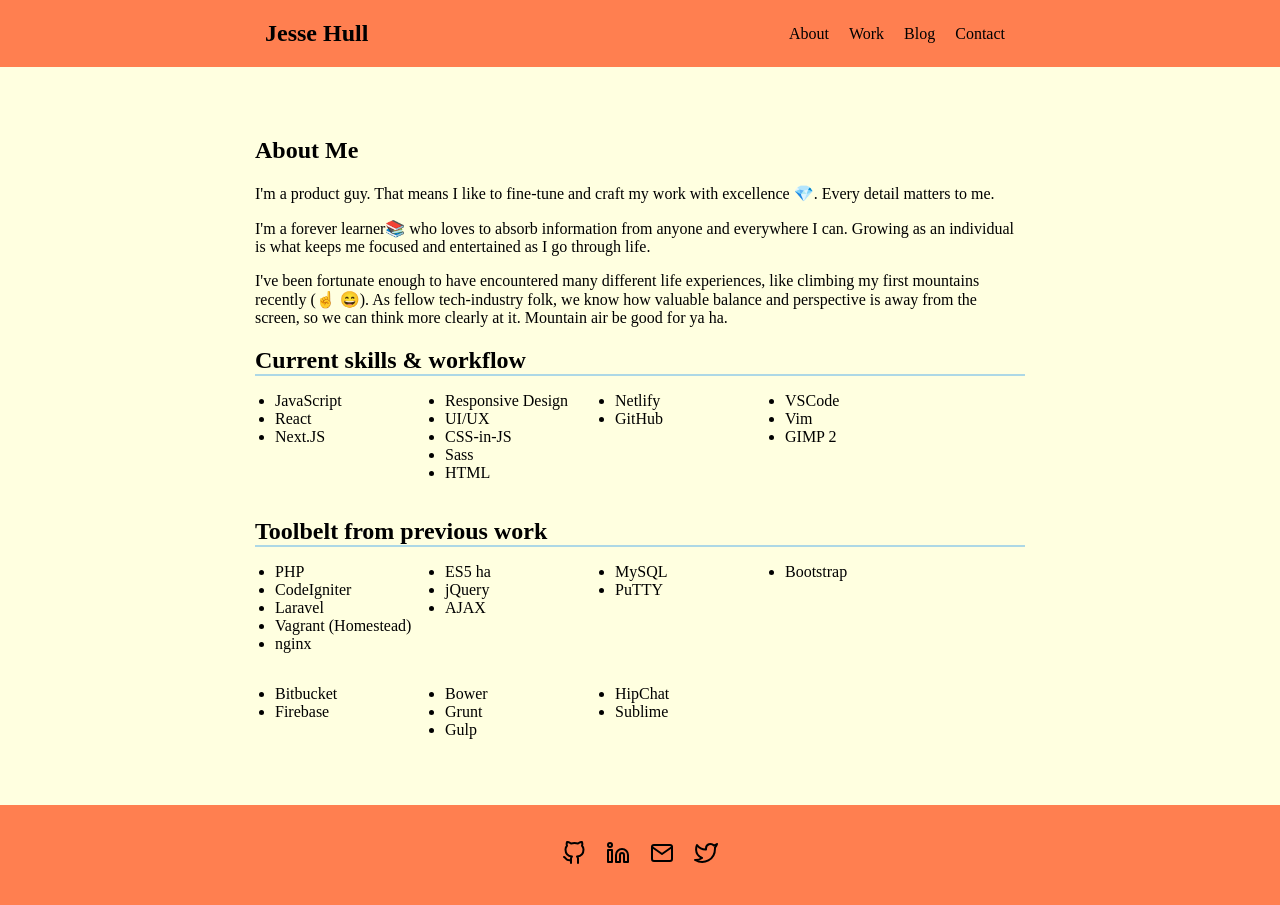
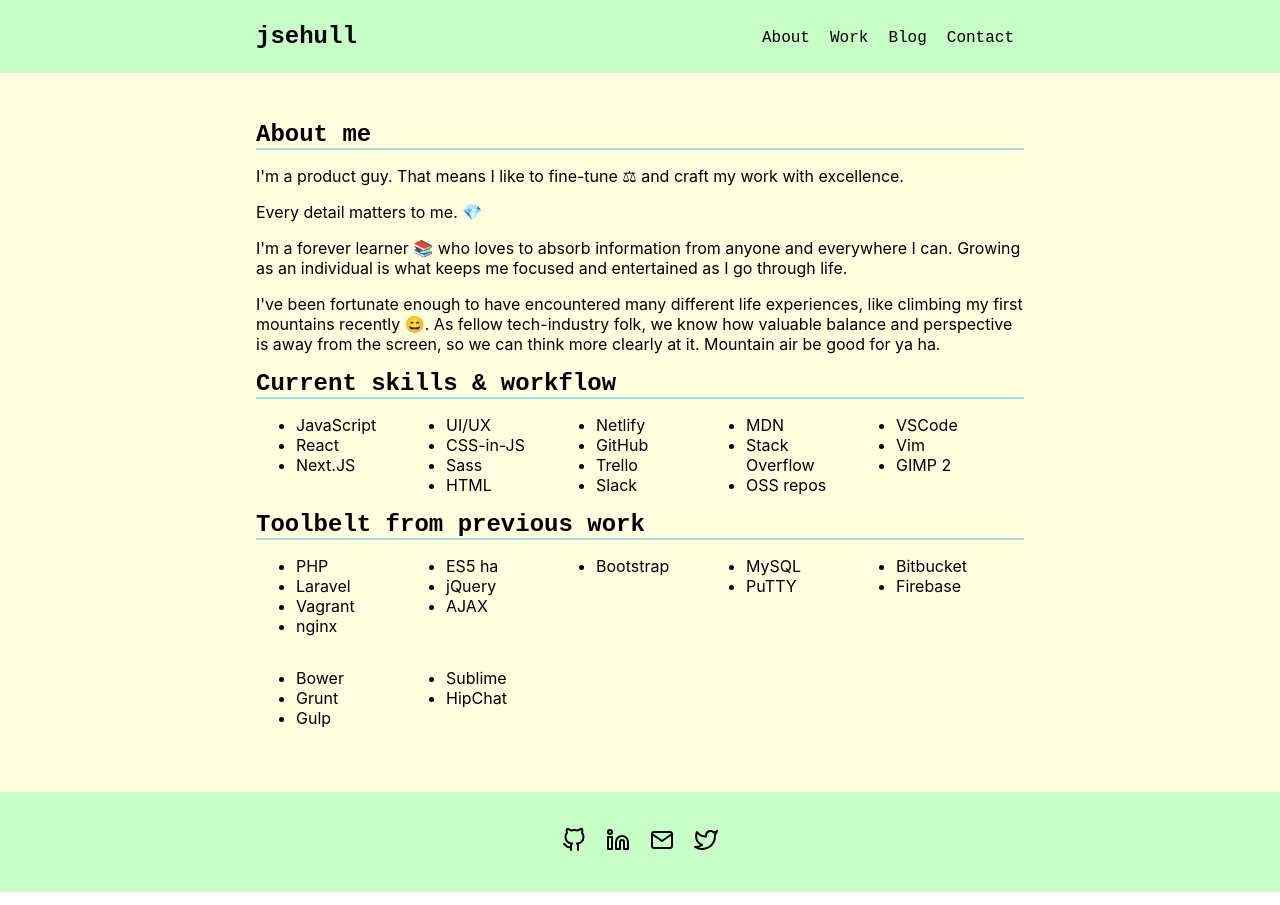
Before and after one commit to jsehull/personal-site, a Next.js app: page /about in a window 1280 px wide. Built offline with nearby package versions, Linux system fonts and the light colour scheme.

Commit message:
fix Header spacing, +various CSS, +favicon

```diff
--- a/components/Footer.js
+++ b/components/Footer.js
@@ -6,7 +6,7 @@
   align-items: center;
   width: 100%;
   height: 100px;
-  background: coral;
+  background: #c7ffc7;
   text-align: center;
 
   div {
@@ -16,6 +16,10 @@
 
   a {
     margin: 10px;
+
+    &:hover {
+      border-bottom: none;
+    }
   }
 `
 
--- a/components/Header.js
+++ b/components/Header.js
@@ -5,34 +5,29 @@
 const StyledHeader = styled.header`
   margin: 0 auto;
   width: 100%;
-  background: coral;
+  background: #c7ffc7;
 `
 
 const FlexContainer = styled.div`
   margin: 0 auto;
+  padding: 1em;
   display: flex;
-  flex-direction: column;
   justify-content: space-between;
   align-items: center;
-  max-width: ${theme.width.desktop};
-
-  @media (min-width: 950px) {
-    padding: 10px 25px;
-    flex-direction: row;
-  }
+  max-width: ${theme.misc.widthDesktop};
 `
 
 const NavLogo = styled.a`
-  margin: 10px 0;
-  font-size: 1.5em;
+  margin: 0;
+  font-size: 1.3em;
   font-weight: bold;
 
   &:hover {
     cursor: pointer;
   }
 
-  img {
-    width: 50px;
+  @media (min-width: 350px) {
+    font-size: 1.5em;
   }
 `
 
@@ -46,26 +41,26 @@
 `
 
 const Li = styled.li`
-  margin: 5px;
-  font-size: 0.9em;
+  margin: 0;
+  padding: 5px;
+  font-size: 0.8em;
 
+  @media (min-width: 350px) {
+    font-size: 0.9em;
+  }
   @media (min-width: 950px) {
-    margin: 10px;
+    padding: 10px;
     font-size: 1em;
   }
 `
 
-const A = styled.a`
-  &:hover {
-    text-decoration: underline;
-  }
-`
+const A = styled.a``
 
 const Header = () => (
   <StyledHeader>
     <FlexContainer>
       <Link href='/'>
-        <NavLogo>Jesse Hull</NavLogo>
+        <NavLogo>jsehull</NavLogo>
       </Link>
       <NavBar>
         <Li>
--- a/components/Section.js
+++ b/components/Section.js
@@ -9,8 +9,8 @@
 
 const Container = styled.div`
   margin: 0 auto;
-  padding: 50px 15px;
-  max-width: ${theme.width.desktop};
+  padding: 3em 1em;
+  max-width: ${theme.misc.widthDesktop};
 `
 
 const Section = ({ id, bg, color, children }) => {
--- a/pages/about.js
+++ b/pages/about.js
@@ -8,8 +8,8 @@
   flex-flow: row wrap;
 
   ul {
-    padding-left: 20px;
-    width: 170px;
+    padding-left: 40px;
+    width: 150px;
   }
 `
 
@@ -19,24 +19,23 @@
       <Header />
 
       <Section bg='lightyellow'>
-        <h1>About Me</h1>
+        <h1>About me</h1>
         <p>
-          I'm a product guy. That means I like to fine-tune and craft my work
-          with excellence 💎. Every detail matters to me.
+          I'm a product guy. That means I like to fine-tune ⚖ and craft my work
+          with excellence.
         </p>
-
+        <p>Every detail matters to me. 💎</p>
         <p>
-          I'm a forever learner📚 who loves to absorb information from anyone
+          I'm a forever learner 📚 who loves to absorb information from anyone
           and everywhere I can. Growing as an individual is what keeps me
           focused and entertained as I go through life.
         </p>
-
         <p>
           I've been fortunate enough to have encountered many different life
-          experiences, like climbing my first mountains recently (☝ 😄). As
-          fellow tech-industry folk, we know how valuable balance and
-          perspective is away from the screen, so we can think more clearly at
-          it. Mountain air be good for ya ha.
+          experiences, like climbing my first mountains recently 😄. As fellow
+          tech-industry folk, we know how valuable balance and perspective is
+          away from the screen, so we can think more clearly at it. Mountain air
+          be good for ya ha.
         </p>
 
         <h2>Current skills & workflow</h2>
@@ -47,7 +46,6 @@
             <li>Next.JS </li>
           </ul>
           <ul>
-            <li>Responsive Design</li>
             <li>UI/UX</li>
             <li>CSS-in-JS</li>
             <li>Sass</li>
@@ -56,6 +54,13 @@
           <ul>
             <li>Netlify</li>
             <li>GitHub</li>
+            <li>Trello</li>
+            <li>Slack</li>
+          </ul>
+          <ul>
+            <li>MDN</li>
+            <li>Stack Overflow</li>
+            <li>OSS repos</li>
           </ul>
           <ul>
             <li>VSCode</li>
@@ -68,9 +73,8 @@
         <Bullets>
           <ul>
             <li>PHP</li>
-            <li>CodeIgniter</li>
             <li>Laravel</li>
-            <li>Vagrant (Homestead)</li>
+            <li>Vagrant</li>
             <li>nginx</li>
           </ul>
           <ul>
@@ -79,11 +83,11 @@
             <li>AJAX</li>
           </ul>
           <ul>
+            <li>Bootstrap</li>
+          </ul>
+          <ul>
             <li>MySQL</li>
             <li>PuTTY</li>
-          </ul>
-          <ul>
-            <li>Bootstrap</li>
           </ul>
           <ul>
             <li>Bitbucket</li>
@@ -95,8 +99,8 @@
             <li>Gulp</li>
           </ul>
           <ul>
+            <li>Sublime</li>
             <li>HipChat</li>
-            <li>Sublime</li>
           </ul>
         </Bullets>
       </Section>
--- a/pages/index.js
+++ b/pages/index.js
@@ -10,13 +10,23 @@
       <Head>
         <title>Jesse Hull</title>
         <link rel='icon' href='/favicon.ico' />
+        <link
+          href='https://fonts.googleapis.com/css2?family=Fira+Code:wght@400;700&display=swap'
+          rel='stylesheet'
+        />
       </Head>
 
       <Header />
 
-      <Section bg='lavender'>
-        <h1>Hey, I'm Jesse.</h1>
-        <p>I'm a Front-End Developer and I live in Colorado.</p>
+      <Section bg='lightyellow'>
+        <h1>Hey, I'm Jesse 😄</h1>
+        <p>
+          I'm a <b>Front-End Developer</b> and I live in Colorado.
+        </p>
+        <p>
+          Currently looking for <b>remote work</b> with a team that understands{' '}
+          <b>culture is grown</b>, not manufactured.
+        </p>
       </Section>
 
       <Section bg='lightcyan'>
--- a/pages/work.js
+++ b/pages/work.js
@@ -9,7 +9,7 @@
       <Header />
 
       <Section bg='lavender'>
-        <h2>Developer Experience</h2>
+        <h1>Developer Experience</h1>
         <RecentWork data='work' />
       </Section>
 
--- a/styles/global-styles.js
+++ b/styles/global-styles.js
@@ -10,16 +10,25 @@
     margin: 0;
     padding: 0;
     -webkit-font-smoothing: antialiased;
+    font-family: -apple-system, BlinkMacSystemFont, 'Segoe UI', Roboto,
+      Helvetica, Arial, sans-serif, 'Apple Color Emoji', 'Segoe UI Emoji',
+      'Segoe UI Symbol';
   }
 
+  h1,
+  h2,
+  h3 {
+    font-family: ${theme.misc.firaCode};
+  }
+
+  h1,
   h2 {
-    margin-bottom: 0;
-    border-bottom: 2px solid lightblue;
+    margin: 0 auto;
+    border-bottom: ${theme.misc.underlineTwoPx};
   }
 
   h3 {
-    border-top: 1px dashed lightblue;
-    border-bottom: 1px solid lightblue;
+    border-bottom: ${theme.misc.underlineOnePx};
   }
 
   img {
@@ -27,7 +36,14 @@
   }
 
   a {
+    font-family: ${theme.misc.firaCode};
     color: ${theme.colors.black};
+    text-decoration: none;
+
+    &:hover {
+      cursor: pointer;
+      border-bottom: ${theme.misc.underlineTwoPx};
+    }
   }
 `
 
--- a/styles/theme.js
+++ b/styles/theme.js
@@ -3,7 +3,16 @@
     black: '#000',
     white: '#fff'
   },
-  width: {
-    desktop: '800px'
+  misc: {
+    firaCode: "'Fira Code', monospace",
+    widthDesktop: '800px',
+    underlineOnePx: '1px solid #add8e6',
+    underlineTwoPx: '2px solid #add8e6'
   }
 }
+
+// lightcyan - #e0ffff
+// custom - #c7ffc7
+// lightyellow - #ffffe0
+// lavender - #e6e6fa
+// lightblue - #add8e6 - underlines
```
Also changed, not shown: components/RecentWork.js (+6 -25 lines), data/projects.js (+4 -4 lines), 1 other file (tests, documents, lock files or other folders).
